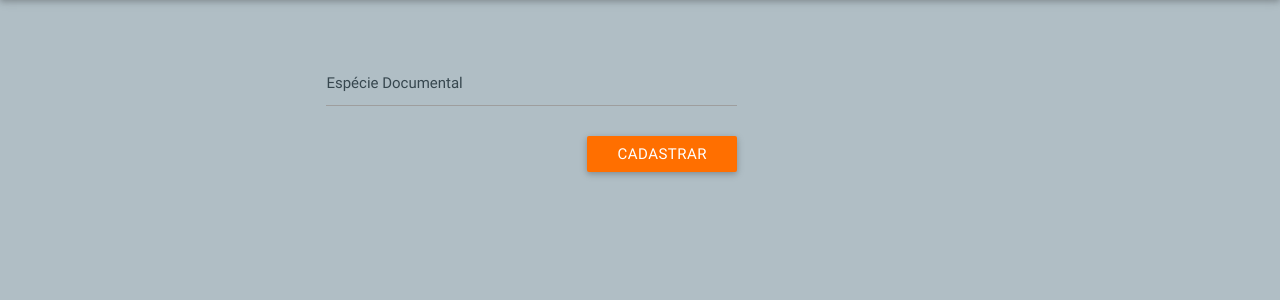
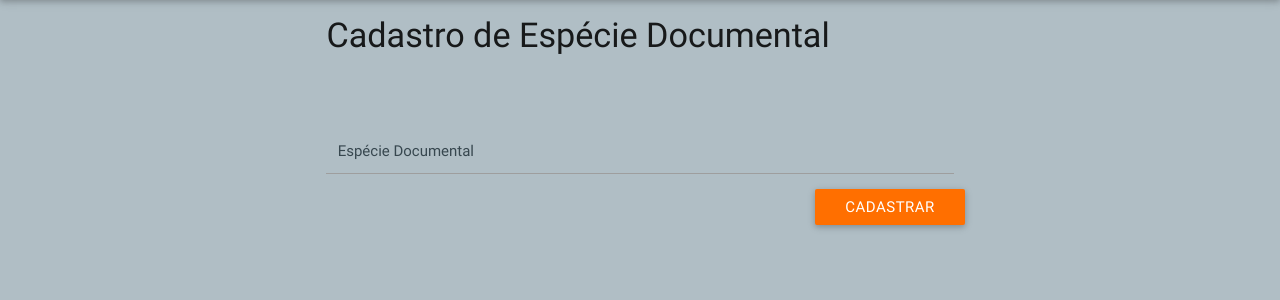
Before and after one commit to felipefo/gde, a Django app: page /categoria/ in a window 1280 px wide. Shown: the part 64-364 px from the top of the page. Run offline with Django 3.2, Linux system fonts and the light colour scheme; the visitor is signed in with stand-in values (Sample User, id 1).

Commit message:
Adequaçao do tamanho dos formulário de categoria com o uso de grids

```diff
--- a/app/templates/categoria.html
+++ b/app/templates/categoria.html
@@ -3,19 +3,20 @@
 
 {% block content %}
     <div id="content-container" class="container p-none">
-        <div class="row">
+
+        <div class="lgn-container col-lg-8">
             <form id="categoria-form" method="post"
                   action="{% url 'app.views.categoria' %}">
                 {% csrf_token %}
-
+                 <h4>Cadastro de Espécie Documental</h4>
                 <br/><br/>
 
-                 <div class="input-field col s12 m4 l8">
+                 <div class="input-field">
                     <label for="nome">Espécie Documental</label>
                     <input type="text" id="nome" class="validate" name="nome">
                 </div>
 
-                <div class="input-field col s12 m4 l8">
+                <div class="row">
                     <button class="btn right amber darken-4" type="submit">Cadastrar</button>
                     <input type="hidden" name="next" value="/categorias_list" />
                 </div>
--- a/app/templates/editarCategoria.html
+++ b/app/templates/editarCategoria.html
@@ -3,18 +3,18 @@
 
 {% block content %}
     <div id="content-container" class="container p-none">
-        <div class="row">
+       <div class="lgn-container col-lg-8">
             <form id="categoria-edit" method="post"
                   action="{% url 'app.views.categoria_edit' pk=categoria.pk %}">
                 {% csrf_token %}
 
                 <br/><br/>
-                    <div class="input-field col s12 m4 l8">
+                    <div class="input-fiel">
                         <label for="nome">Espécie Documental</label>
                         <input type="text" id="nome" class="validate" name="nome" value="{{ categoria.nome }}">
                     </div>
 
-                    <div class="input-field col s12 m4 l8">
+                    <div class="row">
                         <button class="btn right amber darken-4" type="submit">Salvar</button>
                         <input type="hidden" name="next" value="/categorias_list" />
                     </div>
```
